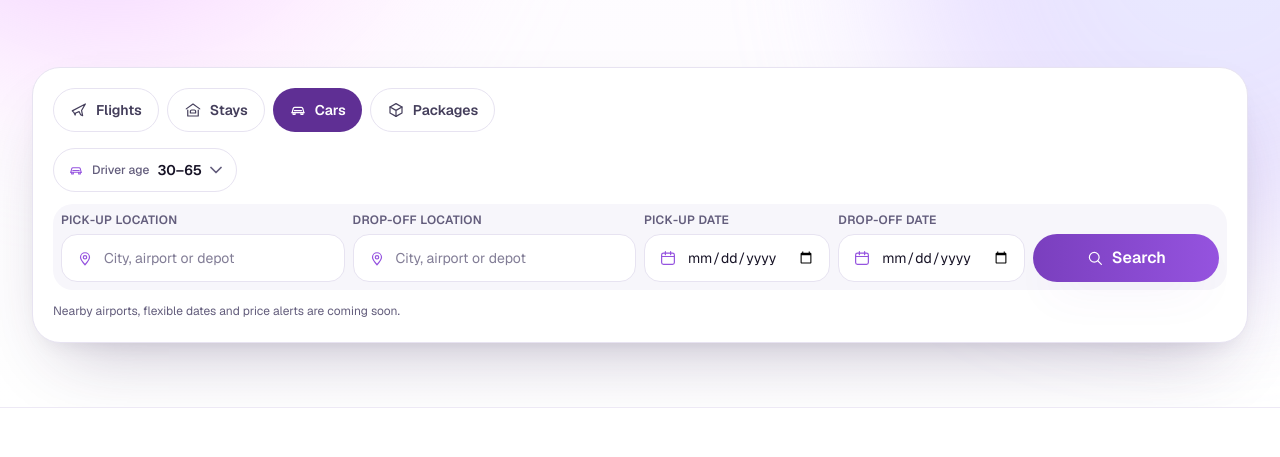
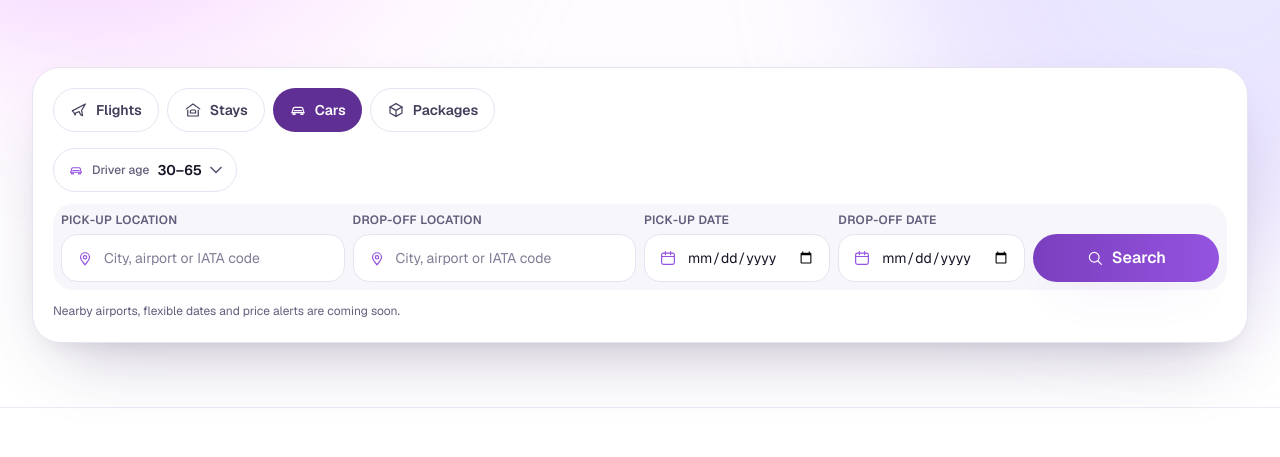
Before and after one commit to mohammadnaserameri/gtai-global-travel-ai, a Next.js app: page /en/cars in a window 1280 px wide. Shown: the part 266-723 px from the top of the page. Built offline with nearby package versions, Linux system fonts and the light colour scheme.

Commit message:
Fix GTAI search layout and location autocomplete

```diff
--- a/scripts/verify-locations.ts
+++ b/scripts/verify-locations.ts
@@ -287,6 +287,54 @@ check(
 );
 check("case and surrounding whitespace fold away", foldQuery("  YuL  "), "yul");
 
+// --- 21. Progressive and typo-tolerant discovery ---------------------------
+check(
+  "one-letter input returns useful alphabetical-prefix suggestions",
+  rankedIds("i").includes("city-ist"),
+  true,
+);
+check(
+  "two-letter input keeps Istanbul discoverable",
+  rankedIds("is").includes("city-ist"),
+  true,
+);
+check(
+  "misspelled istanl resolves Istanbul first",
+  rankedIds("istanl")[0],
+  "city-ist",
+);
+check(
+  "misspelled istanl promotes Istanbul as the Best match",
+  groupOf(
+    searchLocationsSync({
+      query: "istanl",
+      context: "destination",
+      locale: "en",
+    }).groups,
+    "city-ist",
+  ),
+  "best",
+);
+check("misspelled tehrn resolves Tehran first", rankedIds("tehrn")[0], "city-thr");
+check(
+  "fuzzy matching remains conservative for unrelated text",
+  rankedIds("zzzzzzzz").length,
+  0,
+);
+const stayStyleDestination = searchLocationsSync({
+  query: "",
+  context: "destination",
+  locale: "en",
+  allowFlexibleDestination: false,
+});
+check(
+  "product location fields can suppress Everywhere",
+  flatten(stayStyleDestination.groups).some(
+    (location) => location.id === EVERYWHERE_LOCATION.id,
+  ),
+  false,
+);
+
 // --- Report -----------------------------------------------------------------
 const total = passed + failures.length;
 if (failures.length > 0) {
--- a/src/components/home/Hero.tsx
+++ b/src/components/home/Hero.tsx
@@ -25,7 +25,7 @@ export function Hero({ dictionary, dir, locale }: HeroProps) {
   const { hero, searchTabs, search } = dictionary;
 
   return (
-    <section className="border-border/70 from-brand-25 via-background to-background relative isolate overflow-hidden border-b bg-linear-to-b">
+    <section className="border-border/70 from-brand-25 via-background to-background relative isolate border-b bg-linear-to-b">
       <HeroBackdrop />
 
       <Container className="relative pt-8 pb-10 sm:pt-10 lg:pt-12 lg:pb-14">
@@ -43,7 +43,7 @@ export function Hero({ dictionary, dir, locale }: HeroProps) {
           labels={search}
           dir={dir}
           locale={locale}
-          className="mt-6 lg:mt-8"
+          className="relative z-20 mt-6 lg:mt-8"
         />
       </Container>
     </section>
--- a/src/components/layout/ProductPageShell.tsx
+++ b/src/components/layout/ProductPageShell.tsx
@@ -65,7 +65,7 @@ export function ProductPageShell({
 
   return (
     <>
-      <section className="border-border/70 from-brand-25 to-background relative isolate overflow-hidden border-b bg-linear-to-b">
+      <section className="border-border/70 from-brand-25 to-background relative isolate border-b bg-linear-to-b">
         <div className="gtai-aurora" aria-hidden="true" />
         <Container className="relative py-12 lg:py-16">
           <SectionHeading
@@ -78,7 +78,7 @@ export function ProductPageShell({
         </Container>
 
         {searchProduct ? (
-          <Container className="relative pb-12 lg:pb-16">
+          <Container className="relative z-20 pb-12 lg:pb-16">
             <SearchShell
               tabs={searchTabs}
               labels={search}
--- a/src/components/search/SearchShell.tsx
+++ b/src/components/search/SearchShell.tsx
@@ -40,7 +40,6 @@ import {
   CarIcon,
   FlightIcon,
   PackageIcon,
-  PinIcon,
   SearchIcon,
   SeatIcon,
   StayIcon,
@@ -153,6 +152,14 @@ export function SearchShell({
       ? { selected: initialFlightSearch.destination, query: "", error: null }
       : EMPTY_FIELD,
   );
+  const [stayDestination, setStayDestination] =
+    useState<LocationFieldState>(EMPTY_FIELD);
+  const [carPickUp, setCarPickUp] = useState<LocationFieldState>(EMPTY_FIELD);
+  const [carDropOff, setCarDropOff] = useState<LocationFieldState>(EMPTY_FIELD);
+  const [packageOrigin, setPackageOrigin] =
+    useState<LocationFieldState>(EMPTY_FIELD);
+  const [packageDestination, setPackageDestination] =
+    useState<LocationFieldState>(EMPTY_FIELD);
 
   const [dates, setDatesState] = useState<DateSelection>(
     initialFlightSearch
@@ -528,11 +535,22 @@ export function SearchShell({
           </div>
 
           <FieldGroup>
-            <InputShell
+            <AirportSelector
               id={field("stay-destination")}
+              context="destination"
               label={labels.fields.destination}
-              placeholder={labels.placeholders.destination}
-              icon={<PinIcon size={18} />}
+              labels={locationLabels}
+              locale={locale}
+              value={stayDestination.selected}
+              query={stayDestination.query}
+              onQueryChange={(query) =>
+                setStayDestination({ selected: null, query, error: null })
+              }
+              onSelect={(selected) =>
+                setStayDestination({ selected, query: "", error: null })
+              }
+              onClear={() => setStayDestination(EMPTY_FIELD)}
+              allowFlexibleDestination={false}
               className="sm:col-span-2 lg:col-span-4"
             />
             <InputShell
@@ -565,18 +583,39 @@ export function SearchShell({
           </div>
 
           <FieldGroup>
-            <InputShell
+            <AirportSelector
               id={field("pick-up")}
+              context="origin"
               label={labels.fields.pickUp}
-              placeholder={labels.placeholders.pickUp}
-              icon={<PinIcon size={18} />}
+              labels={locationLabels}
+              locale={locale}
+              value={carPickUp.selected}
+              query={carPickUp.query}
+              onQueryChange={(query) =>
+                setCarPickUp({ selected: null, query, error: null })
+              }
+              onSelect={(selected) =>
+                setCarPickUp({ selected, query: "", error: null })
+              }
+              onClear={() => setCarPickUp(EMPTY_FIELD)}
               className="lg:col-span-3"
             />
-            <InputShell
+            <AirportSelector
               id={field("drop-off")}
+              context="destination"
               label={labels.fields.dropOff}
-              placeholder={labels.placeholders.pickUp}
-              icon={<PinIcon size={18} />}
+              labels={locationLabels}
+              locale={locale}
+              value={carDropOff.selected}
+              query={carDropOff.query}
+              onQueryChange={(query) =>
+                setCarDropOff({ selected: null, query, error: null })
+              }
+              onSelect={(selected) =>
+                setCarDropOff({ selected, query: "", error: null })
+              }
+              onClear={() => setCarDropOff(EMPTY_FIELD)}
+              allowFlexibleDestination={false}
               className="lg:col-span-3"
             />
             <InputShell
@@ -609,18 +648,39 @@ export function SearchShell({
           </div>
 
           <FieldGroup>
-            <InputShell
+            <AirportSelector
               id={field("package-origin")}
+              context="origin"
               label={labels.fields.origin}
-              placeholder={labels.placeholders.from}
-              icon={<PinIcon size={18} />}
+              labels={locationLabels}
+              locale={locale}
+              value={packageOrigin.selected}
+              query={packageOrigin.query}
+              onQueryChange={(query) =>
+                setPackageOrigin({ selected: null, query, error: null })
+              }
+              onSelect={(selected) =>
+                setPackageOrigin({ selected, query: "", error: null })
+              }
+              onClear={() => setPackageOrigin(EMPTY_FIELD)}
               className="lg:col-span-3"
             />
-            <InputShell
+            <AirportSelector
               id={field("package-destination")}
+              context="destination"
               label={labels.fields.packageDestination}
-              placeholder={labels.placeholders.destination}
-              icon={<PinIcon size={18} />}
+              labels={locationLabels}
+              locale={locale}
+              value={packageDestination.selected}
+              query={packageDestination.query}
+              onQueryChange={(query) =>
+                setPackageDestination({ selected: null, query, error: null })
+              }
+              onSelect={(selected) =>
+                setPackageDestination({ selected, query: "", error: null })
+              }
+              onClear={() => setPackageDestination(EMPTY_FIELD)}
+              allowFlexibleDestination={false}
               className="lg:col-span-3"
             />
             <InputShell
--- a/src/components/search/airport-selector/AirportSelector.tsx
+++ b/src/components/search/airport-selector/AirportSelector.tsx
@@ -56,6 +56,8 @@ interface AirportSelectorProps {
   onClear: () => void;
   invalid?: boolean;
   errorMessage?: string;
+  /** Whether the destination-only "Everywhere" choice belongs in this field. */
+  allowFlexibleDestination?: boolean;
   /** Called after a selection so the form can advance focus. */
   onSelectionComplete?: () => void;
   className?: string;
@@ -97,6 +99,7 @@ export function AirportSelector({
   onClear,
   invalid = false,
   errorMessage,
+  allowFlexibleDestination = true,
   onSelectionComplete,
   className,
 }: AirportSelectorProps) {
@@ -122,6 +125,7 @@ export function AirportSelector({
     context,
     locale,
     recentIds,
+    allowFlexibleDestination,
   });
 
   const flat = useMemo(() => groups.flatMap((group) => group.locations), [groups]);
--- a/src/features/locations/location-search.ts
+++ b/src/features/locations/location-search.ts
@@ -75,6 +75,56 @@ function fieldsFor(location: TravelLocation): SearchableFields {
   return fields;
 }
 
+/** Bounded Levenshtein distance with an early length rejection. */
+function editDistanceWithin(
+  query: string,
+  candidate: string,
+  maximum: number,
+): boolean {
+  if (Math.abs(query.length - candidate.length) > maximum) return false;
+
+  let previous = Array.from({ length: candidate.length + 1 }, (_, i) => i);
+  for (let row = 1; row <= query.length; row += 1) {
+    const current = [row];
+    let rowMinimum = row;
+    for (let column = 1; column <= candidate.length; column += 1) {
+      const cost = query[row - 1] === candidate[column - 1] ? 0 : 1;
+      const value = Math.min(
+        current[column - 1] + 1,
+        previous[column] + 1,
+        previous[column - 1] + cost,
+      );
+      current.push(value);
+      rowMinimum = Math.min(rowMinimum, value);
+    }
+    if (rowMinimum > maximum) return false;
+    previous = current;
+  }
+
+  return previous[candidate.length] <= maximum;
+}
+
+function isConservativeFuzzyMatch(
+  query: string,
+  fields: SearchableFields,
+): boolean {
+  if (query.length < 3) return false;
+  const maximum = query.length <= 4 ? 1 : query.length <= 8 ? 2 : 3;
+  const candidates = [
+    fields.displayName,
+    fields.cityName,
+    fields.cityCode,
+    fields.iataCode,
+    fields.countryName,
+    ...fields.airportCodes,
+    ...fields.extras,
+  ].filter((value) => value.length >= 3);
+
+  return candidates.some((candidate) =>
+    editDistanceWithin(query, candidate, maximum),
+  );
+}
+
 /**
  * Scores one location against a folded query.
  *
@@ -110,11 +160,17 @@ function matchTier(
   if (f.countryName.includes(query)) return 7;
   if (f.extras.some((extra) => extra.includes(query))) return 7;
 
+  if (isConservativeFuzzyMatch(query, f)) return 8;
+
   return null;
 }
 
 function compareMatches(a: LocationMatch, b: LocationMatch): number {
   if (a.tier !== b.tier) return a.tier - b.tier;
+  if (a.tier === 8 && a.location.entityType !== b.location.entityType) {
+    if (a.location.entityType === "CITY_ALL_AIRPORTS") return -1;
+    if (b.location.entityType === "CITY_ALL_AIRPORTS") return 1;
+  }
   if (a.location.popularity !== b.location.popularity) {
     return a.location.popularity - b.location.popularity;
   }
@@ -176,7 +232,7 @@ function buildEmptyState(request: LocationSearchRequest): readonly LocationGroup
   const popular = popularLocations().filter((l) => !recentIds.has(l.id));
 
   const groups = [
-    request.context === "destination"
+    request.context === "destination" && request.allowFlexibleDestination !== false
       ? group("flexible", [EVERYWHERE_LOCATION])
       : null,
     group("recent", recent),
@@ -199,7 +255,7 @@ function buildQueryState(
 ): readonly LocationGroup[] {
   const folded = foldQuery(request.query);
   const candidates =
-    request.context === "destination"
+    request.context === "destination" && request.allowFlexibleDestination !== false
       ? [EVERYWHERE_LOCATION, ...DEMO_LOCATIONS]
       : DEMO_LOCATIONS;
 
@@ -209,8 +265,9 @@ function buildQueryState(
   const rest = [...ranked];
   const best: TravelLocation[] = [];
 
-  // Only a genuinely exact code match earns the "Best match" slot.
-  if (rest[0].tier <= 2 && folded.length >= 3) {
+  // Exact codes and the highest-ranked conservative typo correction earn the
+  // "Best match" slot. Prefix/substring matches remain grouped by entity.
+  if (folded.length >= 3 && (rest[0].tier <= 2 || rest[0].tier === 8)) {
     best.push(rest.shift()!.location);
   }
 
--- a/src/features/locations/location-types.ts
+++ b/src/features/locations/location-types.ts
@@ -75,7 +75,8 @@ export type LocationMatchTier =
   | 4 // exact airport name
   | 5 // display name starts with the query
   | 6 // alias, localized name, or a related city/member-code match
-  | 7; // partial substring match
+  | 7 // partial substring match
+  | 8; // conservative typo-tolerant match
 
 export interface LocationMatch {
   readonly location: TravelLocation;
@@ -97,6 +98,8 @@ export interface LocationSearchRequest {
   readonly locale: string;
   /** Recent entity ids for this context, newest first. */
   readonly recentIds?: readonly string[];
+  /** Product fields such as stays and cars do not offer "Everywhere". */
+  readonly allowFlexibleDestination?: boolean;
   readonly limit?: number;
 }
 
--- a/src/features/locations/use-location-search.ts
+++ b/src/features/locations/use-location-search.ts
@@ -13,6 +13,7 @@ interface UseLocationSearchOptions {
   readonly context: LocationContext;
   readonly locale: string;
   readonly recentIds: readonly string[];
+  readonly allowFlexibleDestination?: boolean;
 }
 
 interface LocationSearchState {
@@ -53,6 +54,7 @@ export function useLocationSearch({
   context,
   locale,
   recentIds,
+  allowFlexibleDestination = true,
 }: UseLocationSearchOptions): LocationSearchState {
   const [settled, setSettled] = useState<Settled | null>(null);
   const [attempt, setAttempt] = useState(0);
@@ -60,7 +62,14 @@ export function useLocationSearch({
 
   const trimmed = query.trim();
   const key = enabled
-    ? JSON.stringify([trimmed, context, locale, recentIds, attempt])
+    ? JSON.stringify([
+        trimmed,
+        context,
+        locale,
+        recentIds,
+        allowFlexibleDestination,
+        attempt,
+      ])
     : null;
 
   useEffect(() => {
@@ -72,7 +81,16 @@ export function useLocationSearch({
 
     const timer = setTimeout(() => {
       locationRepository
-        .search({ query: trimmed, context, locale, recentIds }, controller.signal)
+        .search(
+          {
+            query: trimmed,
+            context,
+            locale,
+            recentIds,
+            allowFlexibleDestination,
+          },
+          controller.signal,
+        )
         .then((response) => {
           if (id !== requestId.current) return;
           setSettled({
@@ -96,7 +114,7 @@ export function useLocationSearch({
       clearTimeout(timer);
       controller.abort();
     };
-  }, [key, trimmed, context, locale, recentIds]);
+  }, [key, trimmed, context, locale, recentIds, allowFlexibleDestination]);
 
   const retry = useCallback(() => setAttempt((value) => value + 1), []);
 
```
